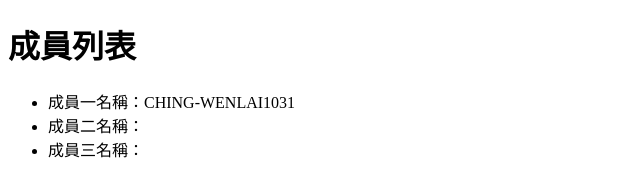
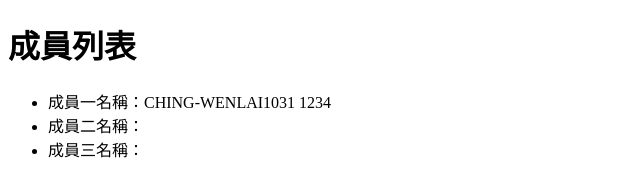
Before and after one commit to CHING-WENLAI1031/0120, a plain HTML site: page index.html in a window 1280 px wide. Shown: the full height of the page, 0-640 px from the left. Drawn offline with Linux system fonts and the light colour scheme.

Commit message:
修改成員一名字

```diff
--- a/index.html
+++ b/index.html
@@ -8,7 +8,7 @@
 <body>
     <h1>成員列表</h1>
     <ul>
-        <li>成員一名稱：CHING-WENLAI1031 </li>
+        <li>成員一名稱：CHING-WENLAI1031 1234 </li>
         <li>成員二名稱：</li>
         <li>成員三名稱：</li>
     </ul>
```
